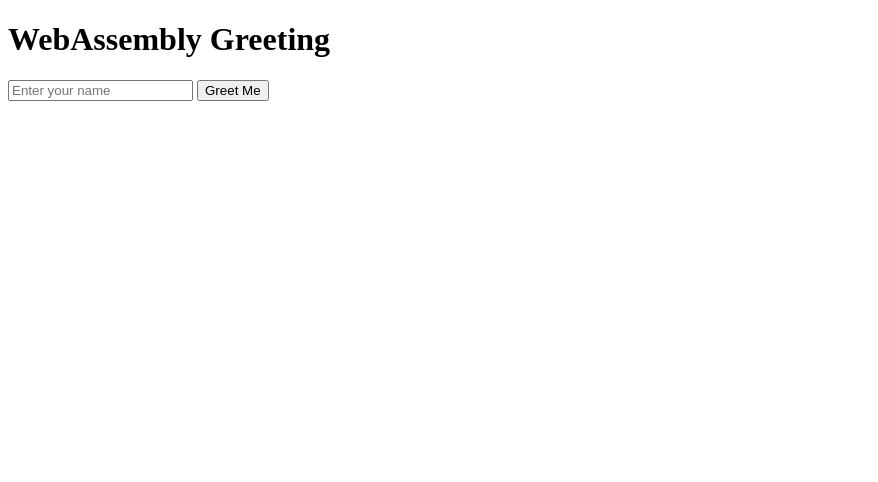
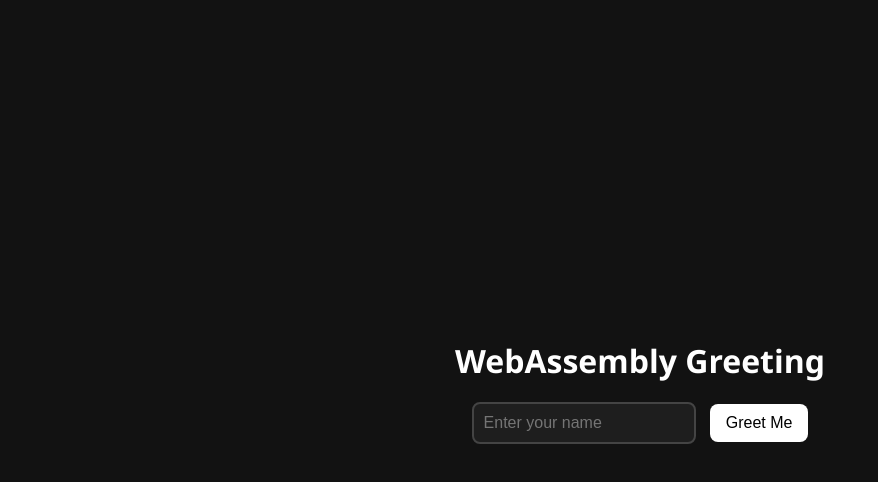
Before and after one commit to luthfihakim2004/my-wasm-learning, a plain HTML site: page public/index.html in a window 1280 px wide. Shown: the whole page, without its empty margins (0-878 px from the left). Drawn offline with Linux system fonts and the light colour scheme; no server answers.

Commit message:
lil bit improve

```diff
--- a/public/index.html
+++ b/public/index.html
@@ -1,14 +1,17 @@
 <!DOCTYPE html>
 <html lang="en">
 <head>
-  <meta charset="UTF-8">
-  <meta name="viewport" content="width=device-width, initial-scale=1.0">
+  <meta charset="UTF-8" />
+  <meta name="viewport" content="width=device-width, initial-scale=1.0"/>
   <title>WebAssembly Greeting</title>
+  <link rel="stylesheet" href="/style.css" />
 </head>
 <body>
   <h1>WebAssembly Greeting</h1>
-  <input type="text" id="name" placeholder="Enter your name">
-  <button id="greetBtn">Greet Me</button>
+  <div>
+    <input type="text" id="name" placeholder="Enter your name" />
+    <button id="greetBtn">Greet Me</button>
+  </div>
   <p id="output"></p>
 
   <!-- Load external JavaScript -->
--- /dev/null
+++ b/public/style.css
@@ -0,0 +1,56 @@
+/* public/style.css */
+
+body {
+  font-family: 'Segoe UI', Tahoma, Geneva, Verdana, sans-serif;
+  background-color: #121212;
+  color: #e0e0e0;
+  display: flex;
+  flex-direction: column;
+  align-items: center;
+  justify-content: center;
+  min-height: 100vh;
+  margin: 0;
+}
+
+h1 {
+  color: #ffffff;
+  margin-bottom: 20px;
+}
+
+input[type="text"] {
+  padding: 10px;
+  font-size: 16px;
+  background-color: #1e1e1e;
+  color: #ffffff;
+  border: 2px solid #444;
+  border-radius: 8px;
+  margin-right: 10px;
+  width: 200px;
+  transition: border-color 0.3s ease;
+}
+
+input[type="text"]:focus {
+  border-color: #fff;
+  outline: none;
+}
+
+button {
+  padding: 10px 16px;
+  font-size: 16px;
+  background-color: #fff;
+  color: black;
+  border: none;
+  border-radius: 8px;
+  cursor: pointer;
+  transition: background-color 0.3s ease;
+}
+
+button:hover {
+  background-color: #fffa;
+}
+
+p#output {
+  margin-top: 20px;
+  font-size: 18px;
+  color: #ffffff;
+}
```
